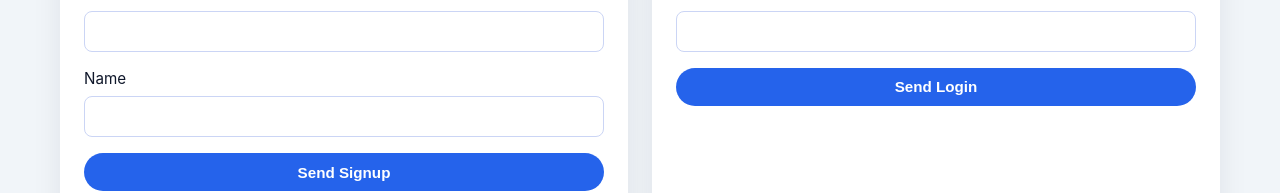
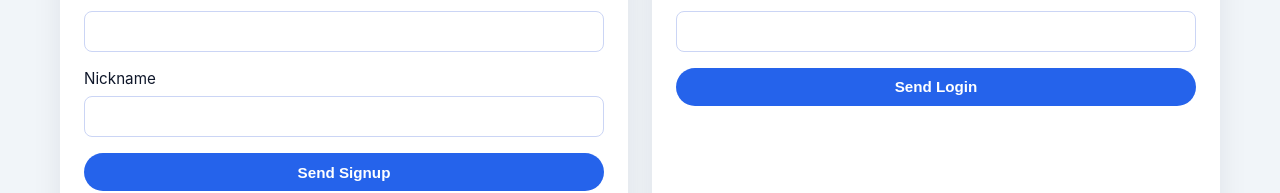
Before and after one commit to soony1995/10_modules_web, a React app in the folder frontend/: page / in a window 1280 px wide. Shown: the part 442-635 px from the top of the page. Built offline with nearby package versions, Linux system fonts and the light colour scheme; no server answers; the HTML template or start-up script is replaced by a standard one.

Commit message:
fix: name -> nickname

```diff
--- a/frontend/src/App.jsx
+++ b/frontend/src/App.jsx
@@ -6,7 +6,7 @@ const API_BASE_URL = (import.meta.env.VITE_API_BASE_URL || '').replace(/\/$/, ''
 const initialSignup = {
   email: '',
   password: '',
-  name: '',
+  nickname: '',
 }
 
 const initialLogin = {
@@ -165,13 +165,13 @@ function App() {
             />
           </label>
           <label>
-            Name
+            Nickname
             <input
               type="text"
               required
-              value={signupForm.name}
+              value={signupForm.nickname}
               onChange={(event) =>
-                setSignupForm((prev) => ({ ...prev, name: event.target.value }))
+                setSignupForm((prev) => ({ ...prev, nickname: event.target.value }))
               }
             />
           </label>
```
